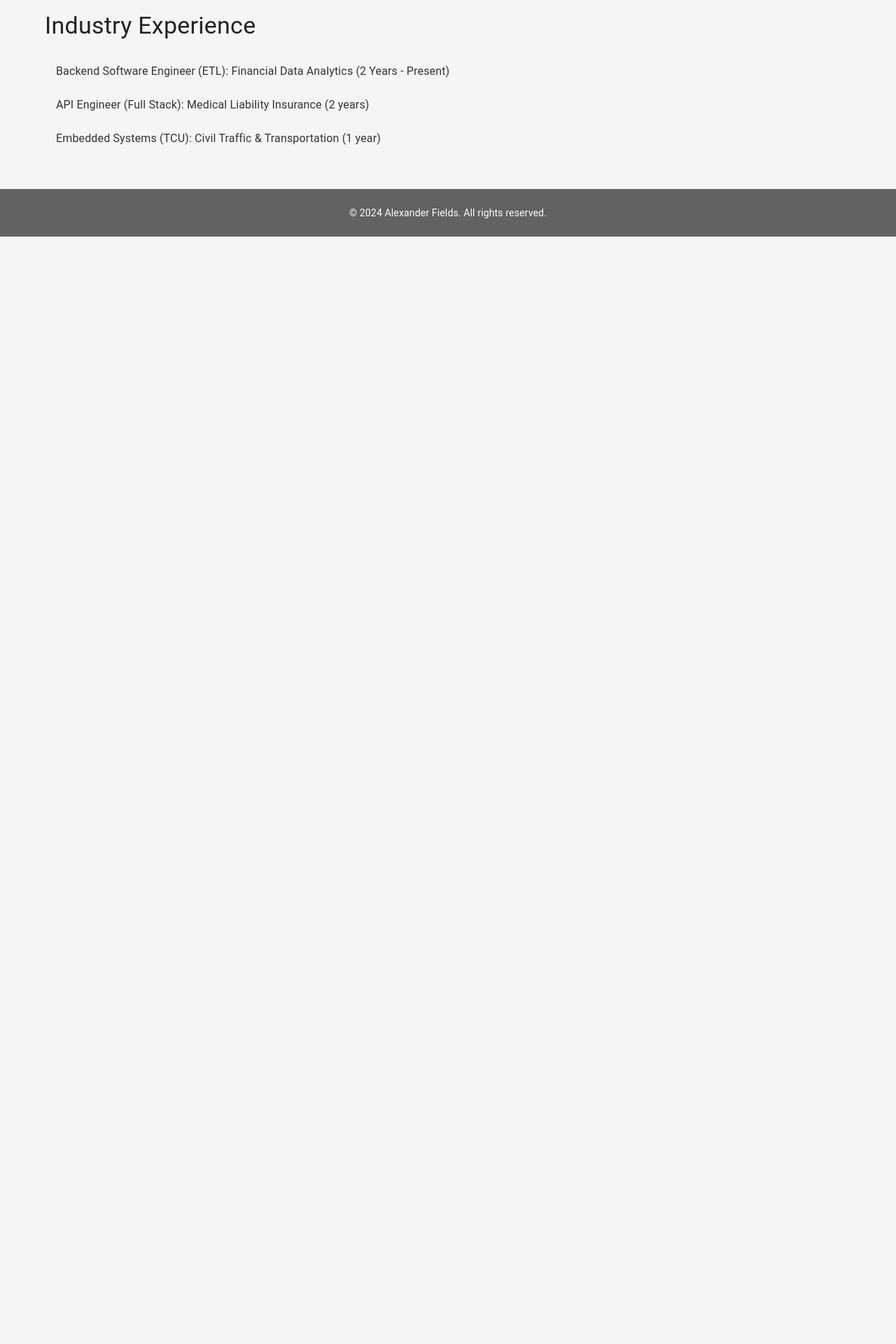
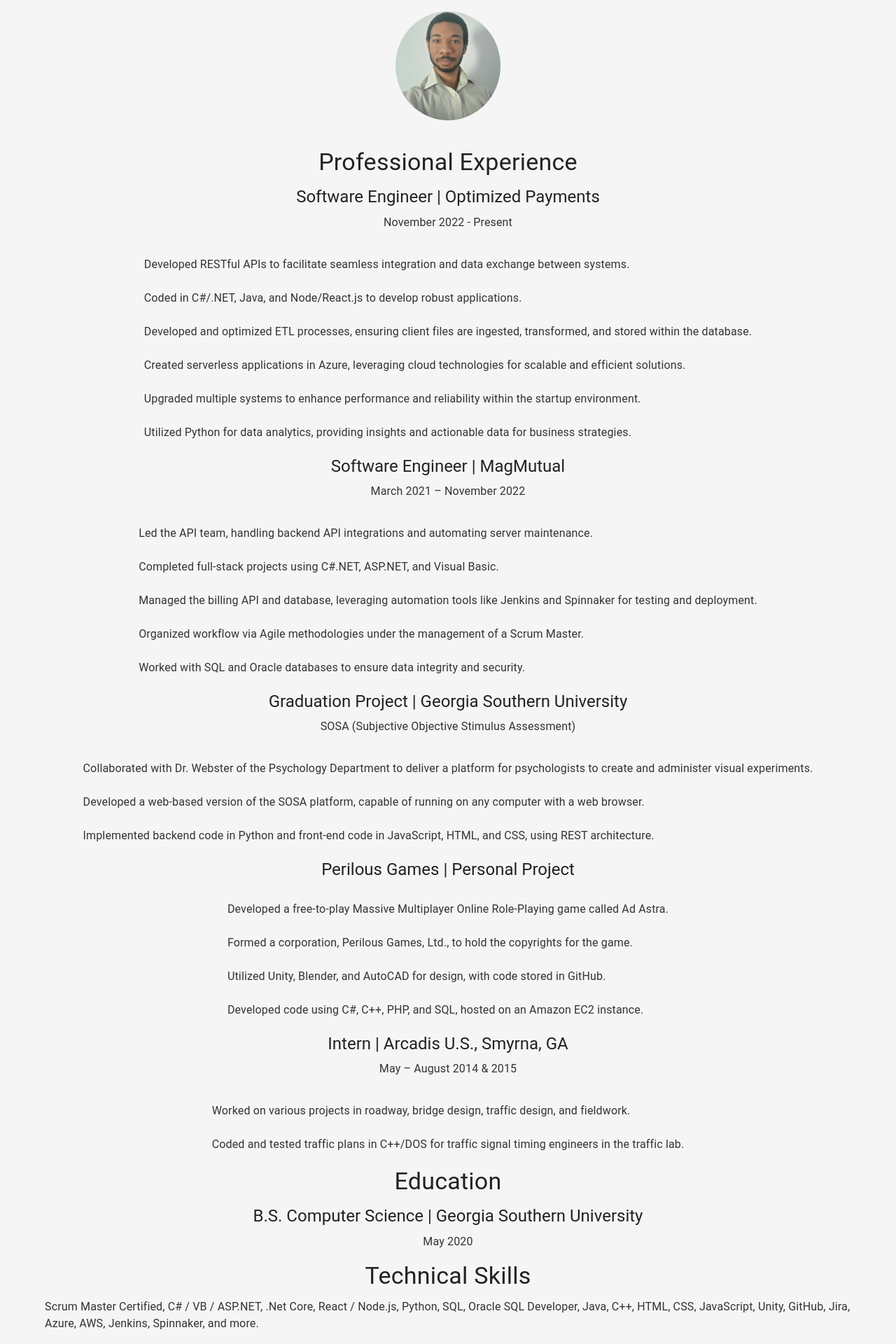
Before and after one commit to roku674/Website, a React (Create React App) app: page /experience in a window 1280 px wide. Shown: the part 80-2000 px from the top of the page at 70% size. Before the commit the page ends 800 px from the top, so only its background shows below. Built offline with nearby package versions, Linux system fonts and the light colour scheme.

Commit message:
Update Experience.js

```diff
--- a/src/pages/Experience.js
+++ b/src/pages/Experience.js
@@ -5,19 +5,129 @@ import { Container, Typography, Box, List, ListItem, ListItemText } from '@mui/m
 const Experience = () => {
   return (
     <Container>
-      <Box mt={4}>
-        <Typography variant="h4" gutterBottom>Industry Experience</Typography>
+      <Box mt={4} display="flex" flexDirection="column" alignItems="center">
+        {/* Add your image here using the public path */}
+        <Box mb={4}>
+          <img src="/profile.jpg" alt="Alexander Fields" style={{ width: '150px', borderRadius: '50%' }} />
+        </Box>
+
+        <Typography variant="h4" gutterBottom>Professional Experience</Typography>
+
+        {/* Experience at Optimized Payments */}
+        <Typography variant="h5" gutterBottom>Software Engineer | Optimized Payments</Typography>
+        <Typography variant="body1" paragraph>
+          November 2022 - Present
+        </Typography>
         <List>
           <ListItem>
-            <ListItemText primary="Backend Software Engineer (ETL): Financial Data Analytics (2 Years - Present)" />
+            <ListItemText primary="Developed RESTful APIs to facilitate seamless integration and data exchange between systems." />
           </ListItem>
           <ListItem>
-            <ListItemText primary="API Engineer (Full Stack): Medical Liability Insurance (2 years)" />
+            <ListItemText primary="Coded in C#/.NET, Java, and Node/React.js to develop robust applications." />
           </ListItem>
           <ListItem>
-            <ListItemText primary="Embedded Systems (TCU): Civil Traffic & Transportation (1 year)" />
+            <ListItemText primary="Developed and optimized ETL processes, ensuring client files are ingested, transformed, and stored within the database." />
+          </ListItem>
+          <ListItem>
+            <ListItemText primary="Created serverless applications in Azure, leveraging cloud technologies for scalable and efficient solutions." />
+          </ListItem>
+          <ListItem>
+            <ListItemText primary="Upgraded multiple systems to enhance performance and reliability within the startup environment." />
+          </ListItem>
+          <ListItem>
+            <ListItemText primary="Utilized Python for data analytics, providing insights and actionable data for business strategies." />
           </ListItem>
         </List>
+
+        {/* Experience at MagMutual */}
+        <Typography variant="h5" gutterBottom>Software Engineer | MagMutual</Typography>
+        <Typography variant="body1" paragraph>
+          March 2021 – November 2022
+        </Typography>
+        <List>
+          <ListItem>
+            <ListItemText primary="Led the API team, handling backend API integrations and automating server maintenance." />
+          </ListItem>
+          <ListItem>
+            <ListItemText primary="Completed full-stack projects using C#.NET, ASP.NET, and Visual Basic." />
+          </ListItem>
+          <ListItem>
+            <ListItemText primary="Managed the billing API and database, leveraging automation tools like Jenkins and Spinnaker for testing and deployment." />
+          </ListItem>
+          <ListItem>
+            <ListItemText primary="Organized workflow via Agile methodologies under the management of a Scrum Master." />
+          </ListItem>
+          <ListItem>
+            <ListItemText primary="Worked with SQL and Oracle databases to ensure data integrity and security." />
+          </ListItem>
+        </List>
+
+        {/* Project at Georgia Southern University */}
+        <Typography variant="h5" gutterBottom>Graduation Project | Georgia Southern University</Typography>
+        <Typography variant="body1" paragraph>
+          SOSA (Subjective Objective Stimulus Assessment)
+        </Typography>
+        <List>
+          <ListItem>
+            <ListItemText primary="Collaborated with Dr. Webster of the Psychology Department to deliver a platform for psychologists to create and administer visual experiments." />
+          </ListItem>
+          <ListItem>
+            <ListItemText primary="Developed a web-based version of the SOSA platform, capable of running on any computer with a web browser." />
+          </ListItem>
+          <ListItem>
+            <ListItemText primary="Implemented backend code in Python and front-end code in JavaScript, HTML, and CSS, using REST architecture." />
+          </ListItem>
+        </List>
+
+        {/* Personal Project */}
+        <Typography variant="h5" gutterBottom>Perilous Games | Personal Project</Typography>
+        <List>
+          <ListItem>
+            <ListItemText primary="Developed a free-to-play Massive Multiplayer Online Role-Playing game called Ad Astra." />
+          </ListItem>
+          <ListItem>
+            <ListItemText primary="Formed a corporation, Perilous Games, Ltd., to hold the copyrights for the game." />
+          </ListItem>
+          <ListItem>
+            <ListItemText primary="Utilized Unity, Blender, and AutoCAD for design, with code stored in GitHub." />
+          </ListItem>
+          <ListItem>
+            <ListItemText primary="Developed code using C#, C++, PHP, and SQL, hosted on an Amazon EC2 instance." />
+          </ListItem>
+        </List>
+
+        {/* Internship Experience */}
+        <Typography variant="h5" gutterBottom>Intern | Arcadis U.S., Smyrna, GA</Typography>
+        <Typography variant="body1" paragraph>
+          May – August 2014 & 2015
+        </Typography>
+        <List>
+          <ListItem>
+            <ListItemText primary="Worked on various projects in roadway, bridge design, traffic design, and fieldwork." />
+          </ListItem>
+          <ListItem>
+            <ListItemText primary="Coded and tested traffic plans in C++/DOS for traffic signal timing engineers in the traffic lab." />
+          </ListItem>
+        </List>
+
+        {/* Education */}
+        <Typography variant="h4" gutterBottom>Education</Typography>
+        <Typography variant="h5" gutterBottom>B.S. Computer Science | Georgia Southern University</Typography>
+        <Typography variant="body1" paragraph>
+          May 2020
+        </Typography>
+
+        {/* Technical Skills */}
+        <Typography variant="h4" gutterBottom>Technical Skills</Typography>
+        <Typography variant="body1" paragraph>
+          Scrum Master Certified, C# / VB / ASP.NET, .Net Core, React / Node.js, Python, SQL, Oracle SQL Developer, Java, C++, HTML, CSS, JavaScript, Unity, GitHub, Jira, Azure, AWS, Jenkins, Spinnaker, and more.
+        </Typography>
+
+         {/* Add the Job Timeline Graph Image */}
+         <Typography variant="h4" gutterBottom>Job Timeline</Typography>
+        <Box mb={4}>
+          <img src="/image.png" alt="Job Timeline Graph" style={{ width: '100%', maxWidth: '600px' }} />
+        </Box>
       </Box>
     </Container>
   );
```
